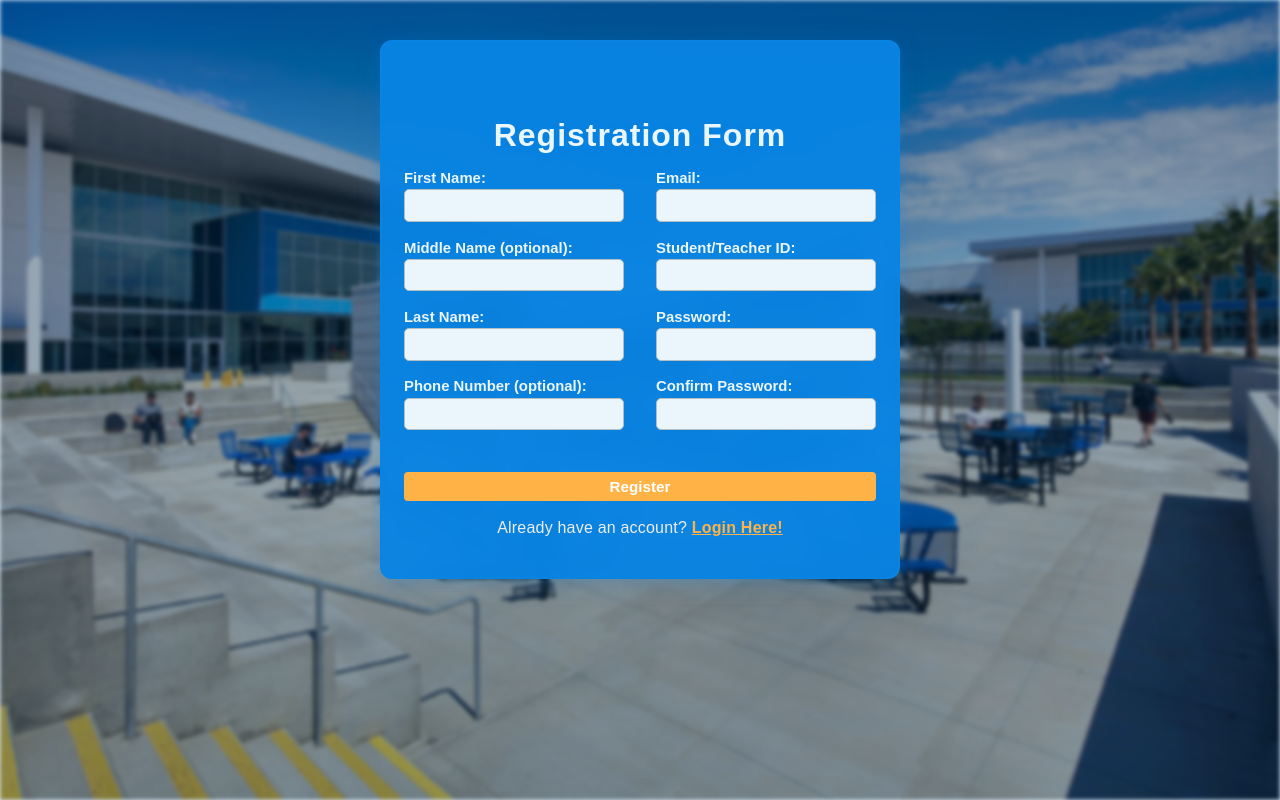
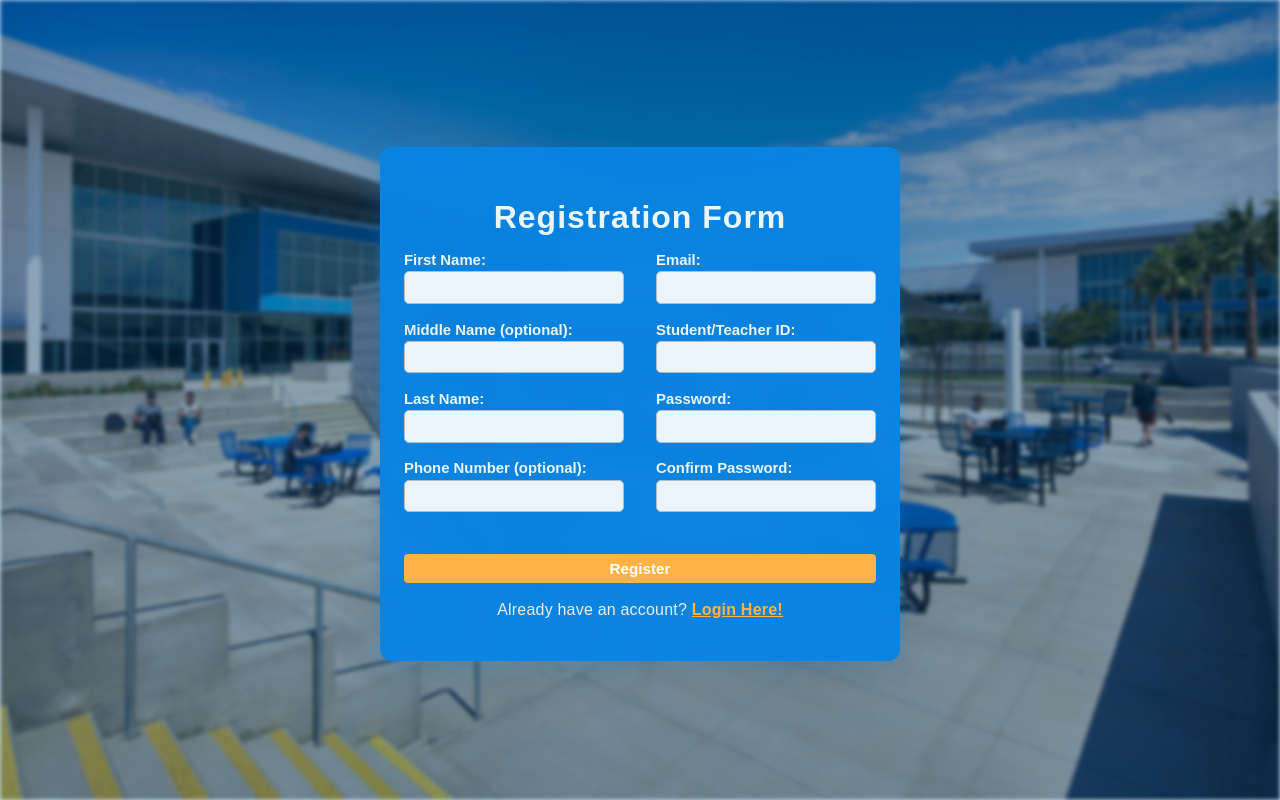
Before and after one commit to xclbr06/LMS, a PHP site: page /php/register.php in a window 1280 px wide. Run offline with PHP 8.4, Linux system fonts and the light colour scheme.

Commit message:
small changes

```diff
--- a/styles/register.css
+++ b/styles/register.css
@@ -11,7 +11,7 @@ body {
     min-height: 100vh;
     min-width: 100vw;
     display: flex;
-    justify-content: flex-start; /* Start at top for scrollability */
+    justify-content: center; /* Start at top for scrollability */
     align-items: center;
     flex-direction: column;
     overflow-x: hidden;
@@ -35,14 +35,14 @@ body {
 .bg-overlay {
     position: absolute;
     top: 0; left: 0; width: 100vw; height: 100vh;
-    background: rgba(9,132,227,0.12);
+    background: rgba(9,132,227,0.18);
 }
 
 h2,
 .form-section h2 {
     color: #eaf6fb;
     text-align: center;
-    margin-top: 40px;
+    margin-top: 15px;
     margin-bottom: 1rem;
     font-size: 2rem;
     letter-spacing: 1px;
@@ -94,7 +94,8 @@ input[type="text"], input[type="email"], input[type="password"] {
     max-width: 300px;
     min-width: 100px;
     padding: 0.3rem 0.3rem;
-    margin: 0.2rem auto 1.1rem auto;
+    margin: 0.2rem auto 1.0rem auto;
+    margin-bottom: 4px;
     border: 1.5px solid #b2bec3;
     border-radius: 5px;
     font-size: 1.08rem;
@@ -134,6 +135,7 @@ button[type="submit"]:hover {
 
 .error {
     color: #d3c722;
+    margin-top: 0;
     font-size: 1em;
     font-weight: bold;
     border-radius: 4px;
```
Also changed, not shown: styles/login.css (+4 -4 lines).
